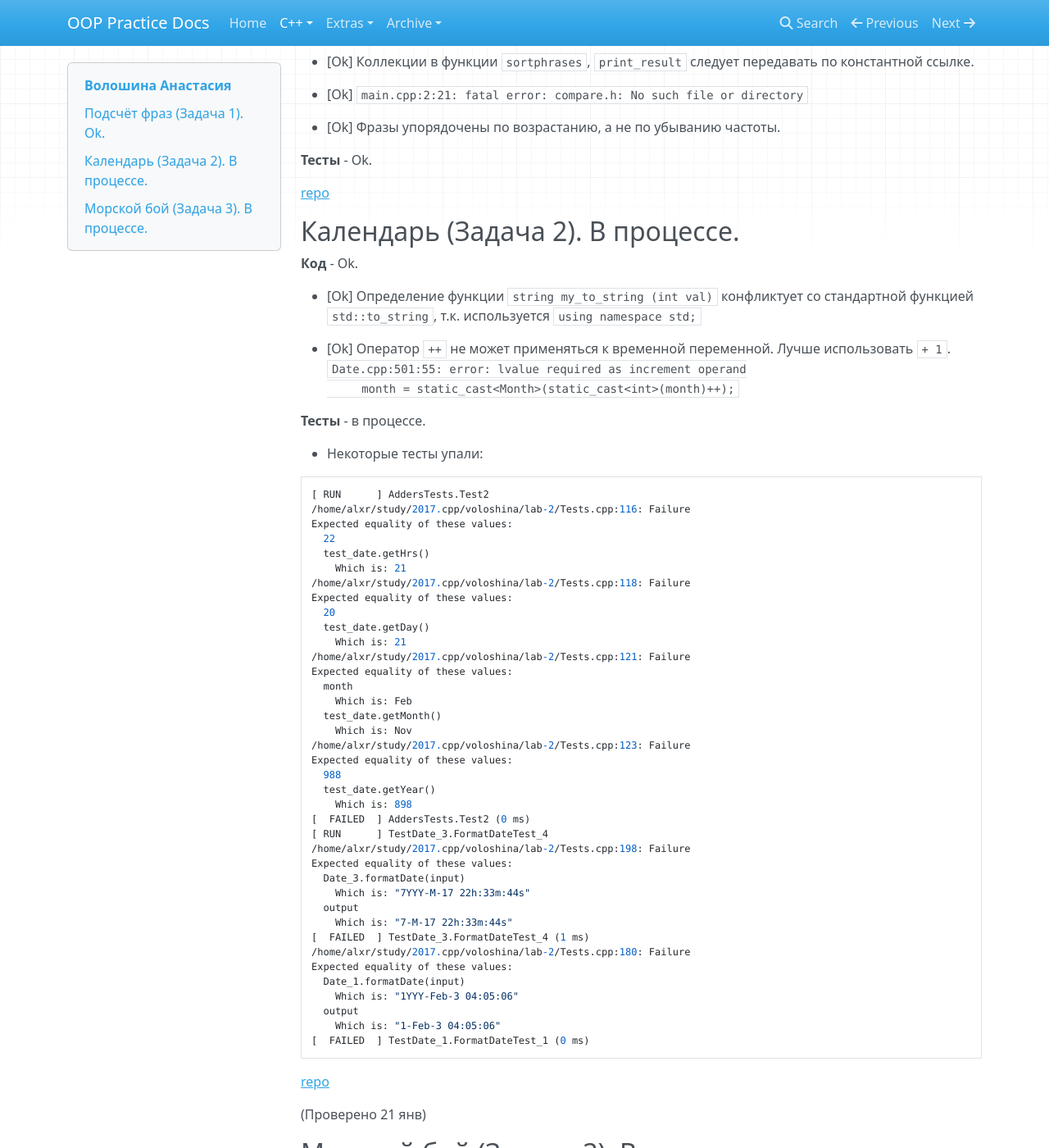
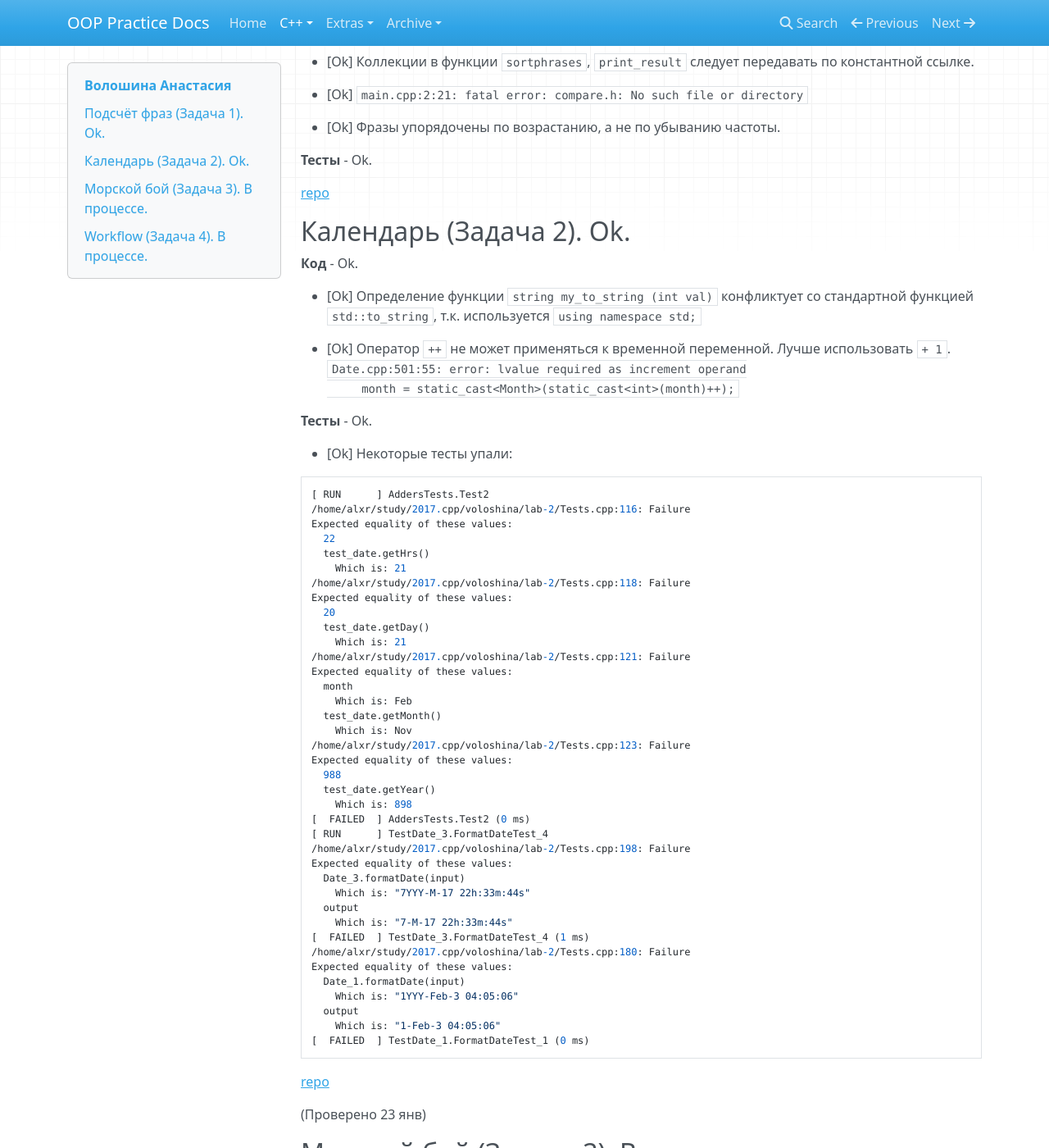
Before and after one commit to avoronkov/oop, an MkDocs documentation site: the page built from docs/2017.cpp/results/voloshina.md, in a window 1280 px wide and 1400 px high, scrolled down 370 px. Shown: the whole window at 82% size. Built offline with MkDocs 1.6.1, drawn with Linux system fonts in a browser that asks for light colours; nearby versions of some CDN libraries; old or Windows-style settings are respelled for this version of MkDocs; some of the changed text lies outside the part shown.

Commit message:
update results

````diff
--- a/docs/2017.cpp/results/voloshina.md
+++ b/docs/2017.cpp/results/voloshina.md
@@ -25,7 +25,7 @@ map<string, int> frequency_table = text2phrases (input_stream, length_of_phrase)
 
 [repo](https://bitbucket.org/voloshina_oop/c-labs/overview)
 
-## Календарь (Задача 2). В процессе.
+## Календарь (Задача 2). Ok.
 
 **Код** - Ok.
 
@@ -35,9 +35,9 @@ map<string, int> frequency_table = text2phrases (input_stream, length_of_phrase)
 `Date.cpp:501:55: error: lvalue required as increment operand
      month = static_cast<Month>(static_cast<int>(month)++);`
 
-**Тесты** - в процессе.
+**Тесты** - Ok.
 
-- Некоторые тесты упали:
+- [Ok] Некоторые тесты упали:
 
 ```C++
 [ RUN      ] AddersTests.Test2
@@ -82,7 +82,7 @@ Expected equality of these values:
 
 [repo](https://bitbucket.org/voloshina_oop/lab-2/overview)
 
-(Проверено 21 янв)
+(Проверено 23 янв)
 
 ## Морской бой (Задача 3). В процессе.
 
@@ -91,3 +91,13 @@ Expected equality of these values:
 [repo](https://bitbucket.org/voloshina_oop/lab-3/overview)
 
 (Проверено 21 янв)
+
+## Workflow (Задача 4). В процессе.
+
+**Код** - ок.
+
+**Демонстрация** - в процессе.
+
+[repo](https://bitbucket.org/chmil_oop/lab4)
+
+(проверено 24 янв)
````
Also changed, not shown: docs/2017.cpp/results.md (+5 -1 lines), docs/2017.cpp/results/bastrykina.md (+15 -0 lines), docs/index.md (+1 -1 lines).
